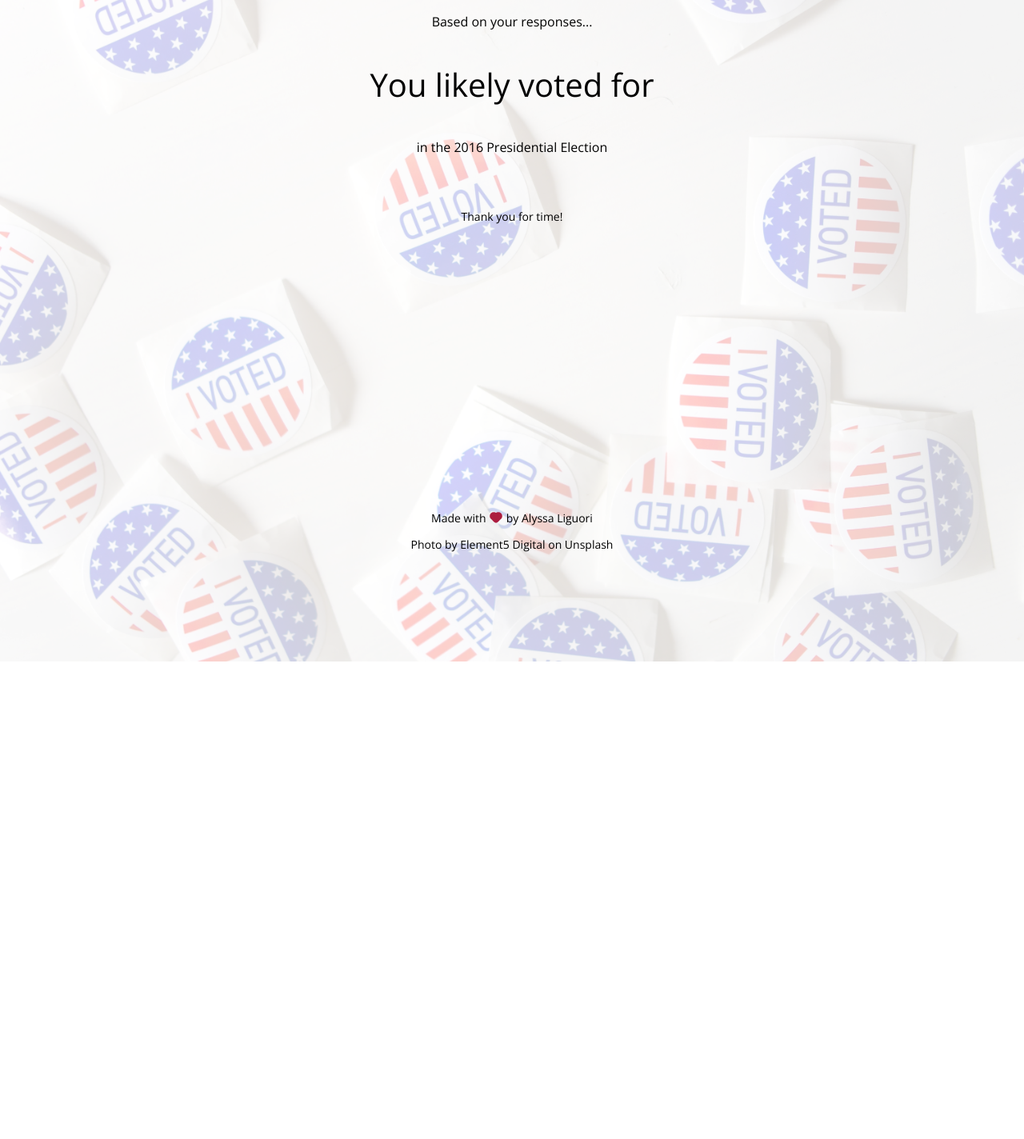
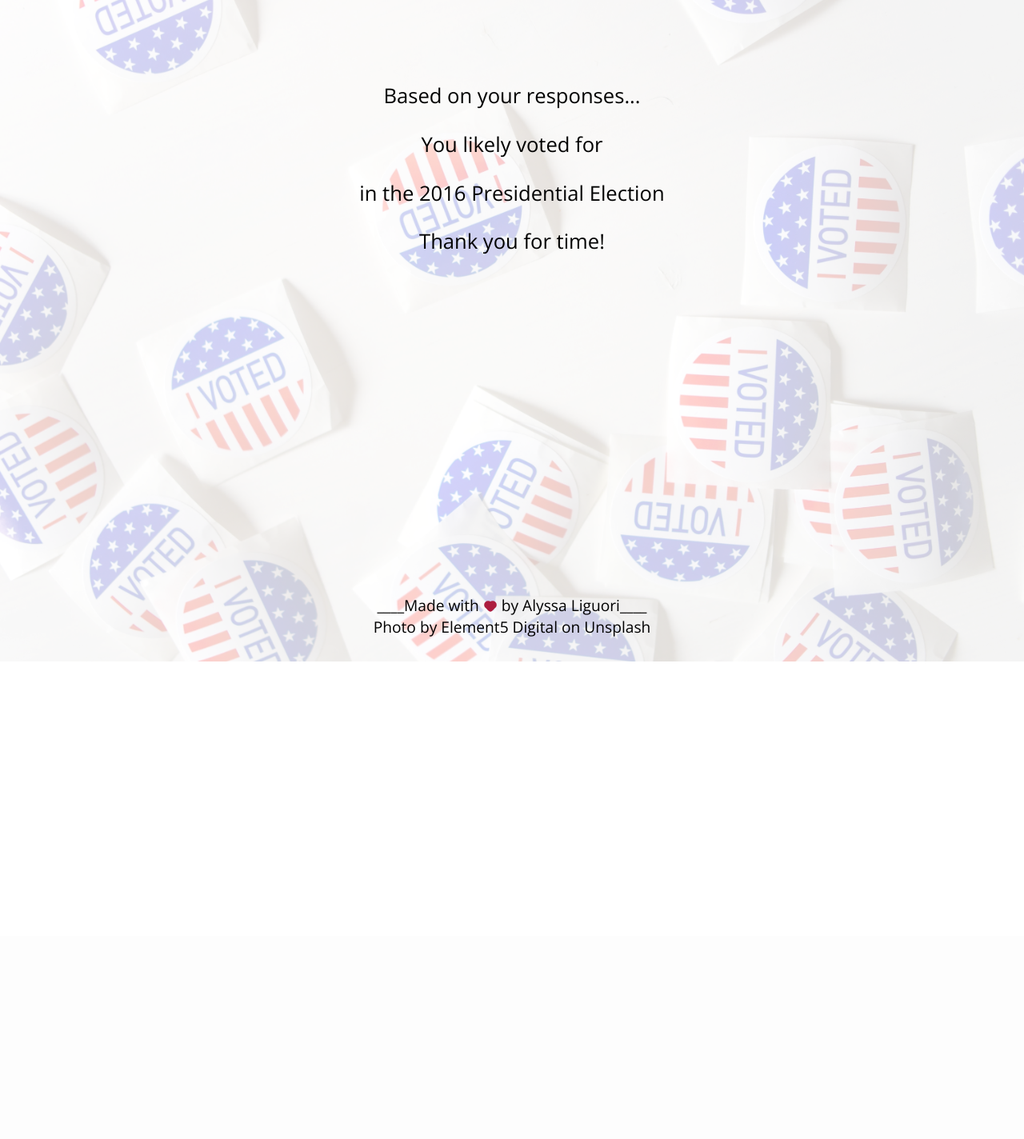
Before and after one commit to ali0003433/pred-by-issue-app, a Flask app: template templates/res.html in a window 1280 px wide. Shown: the whole page at 80% size. After the commit the page ends 827 px from the top, so only its background shows below. Run offline with Flask 2, Linux system fonts and the light colour scheme; the template is opened without the code that fills it, so the values that code supplies are empty.

Commit message:
Edit to px

```diff
--- a/static/css/main.css
+++ b/static/css/main.css
@@ -10,6 +10,7 @@ body, html, footer{
 
 }
 body {background-image: url(../img/stickers.jpg);
+      height: 100%;
       background-position: center;
       background-repeat: no-repeat;
       background-size: cover;
@@ -65,7 +66,7 @@ button:hover {
 }
 div.signature {
       display: flex;
-      font-size: 2vw;
+      font-size: 1.5vw;
       align-items: center;
       justify-content: center;
 }
--- a/static/css/res.css
+++ b/static/css/res.css
@@ -1,23 +1,46 @@
+@viewport {
+      width: device-width ;
+      zoom: 1.0 ;
+    }
+body, html, footer{
+      height: 100%;
+      margin: auto;
+}
+body {
+      background-image: url(../img/stickers.jpg);
+      height: 100%;
+      background-position: center;
+      background-repeat: no-repeat;
+      background-size: cover;
+      background-color: rgba(255,255,255,0.8);
+      background-blend-mode: lighten;
+}
 * { font-family: 'Open Sans', sans-serif;
-    /* background-color: grey; */
-    color: black;
 }
-
 div.results {
-      font-size: 40px;
+      padding-top: 5%;
+      font-size: 2vw;
       margin-left: 0px;
       margin-right: 0px;
-      margin-top: 10px;
+      margin-top: 1%;
       text-align: center;
 }
 
 p.thanks {
-      font-size: 14px;
-      padding-top: 50px;
+      font-size: 2vw;
 }
 .details{
-      font-size: 16px;
+      font-size: 2vw;
 }
+footer {
+      bottom: 0;
+      text-align: center;
+      display: flex;
+      font-size: 1.5vw;
+      align-items: center;
+      justify-content: center;
+      padding-top: 2%;
+      }
 
 .signature .much-heart{
 	display: inline-block;
@@ -56,26 +79,3 @@ p.thanks {
 	text-decoration: none;
 	font-weight: bold;
 }
-
-
-
-footer {
-      font-size: 14px;
-      bottom: 0;
-      text-align: center;
-      padding-top: 330px;
-}
-
-
-body, html, footer{
-      height: 100%;
-}
-body {
-      background-image: url(../img/stickers.jpg);
-      height: 100%;
-      background-position: center;
-      background-repeat: no-repeat;
-      background-size: cover;
-      background-color: rgba(255,255,255,0.8);
-      background-blend-mode: lighten;
-}
--- a/templates/index.html
+++ b/templates/index.html
@@ -121,8 +121,7 @@
             <div class='signature'>
                 <p class = 'footer'>____Made with <i class='much-heart'></i> by Alyssa Liguori____
                 <br>Photo by Element5 Digital on Unsplash</p>
-            </div>
-
+                </div>
         </footer>
     </body>
     <script src='main.js'></script>
--- a/templates/res.html
+++ b/templates/res.html
@@ -17,12 +17,10 @@
         <p class='thanks'>Thank you for time!</p>
         </div>
         <footer>
-                <!-- footer -->
-            <div class="signature">
-            <p class = 'footer'>Made with <i class="much-heart"></i> by Alyssa Liguori </p>
-            <p class = 'footer'> Photo by Element5 Digital on Unsplash</p>
-
-        </div>
+            <div class='signature'>
+                <p class = 'footer'>____Made with <i class='much-heart'></i> by Alyssa Liguori____
+                <br>Photo by Element5 Digital on Unsplash</p>
+            </div>
         </footer>
     </body>
 </html>
```
